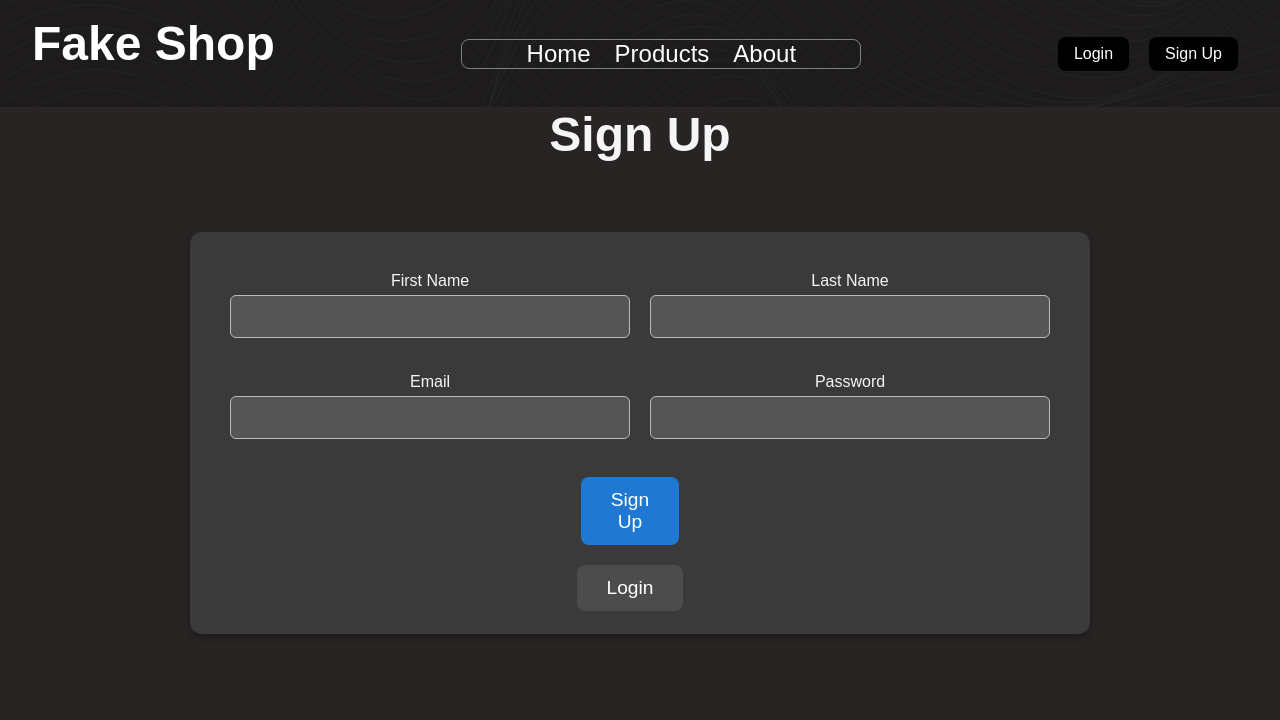
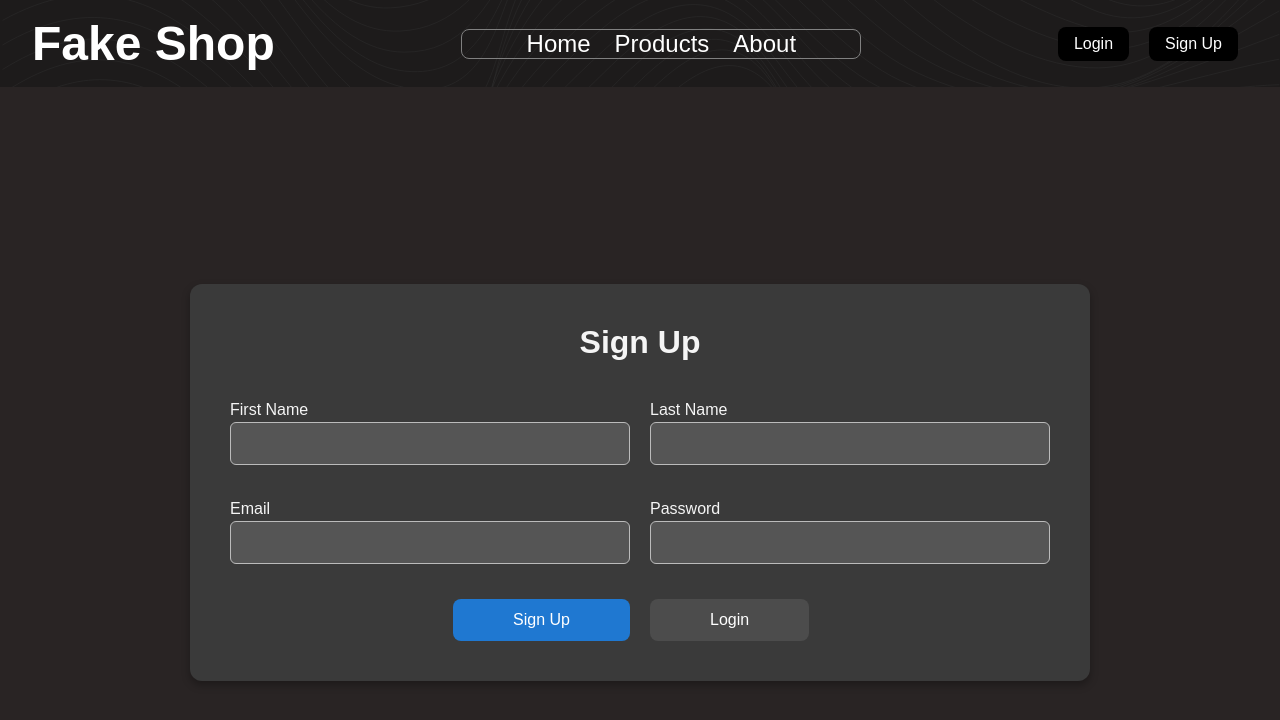
Before and after one commit to GonzaloMancebo/E-commerce, a Next.js app: page /auth/signup in a window 1280 px wide. Shown: the top 720 px of the page. Built offline with nearby package versions, Linux system fonts and the light colour scheme.

Commit message:
signup modificado

```diff
--- a/src/app/Components/Header/Header.jsx
+++ b/src/app/Components/Header/Header.jsx
@@ -22,7 +22,7 @@ function Header() {
           <Link href="/auth/login">
             <button>Login</button>
           </Link>
-          <Link href="/signup">
+          <Link href="/auth/signup">
             <button>Sign Up</button>
           </Link>
         </div>
--- a/src/app/auth/signup/page.jsx
+++ b/src/app/auth/signup/page.jsx
@@ -24,11 +24,13 @@ function SignUp() {
   };
 
   return (
-    <>
+    <div className="page-container">
       <Header />
+
+      {/* Contenedor del formulario */}
       <div className="sign-up-container">
-    <h1>Sign Up</h1>
         <form onSubmit={handleSubmit} className="form-container">
+          <h2>Sign Up</h2>
           <div className="input-group">
             <label htmlFor="firstname">First Name</label>
             <input
@@ -72,19 +74,20 @@ function SignUp() {
               onChange={(e) => setPassword(e.target.value)}
             />
           </div>
-        <div className="button-group">
-        <button type="submit" className="submit-btn">Sign Up</button>
-
+          <div className="input-group-button-login">
+            <Link href="/login">
+              <button type="button" className="signup-btn">Sign Up</button>
+            </Link>
+            </div>
+            <div className="input-group-button-signup">
             <Link href="/login">
               <button type="button" className="login-btn">Login</button>
             </Link>
             </div>
-
         </form>
       </div>
-    </>
+    </div>
   );
-
 }
 
 export default SignUp;
--- a/src/app/auth/signup/signup.css
+++ b/src/app/auth/signup/signup.css
@@ -5,20 +5,20 @@ body {
     font-family: Arial, sans-serif;
     margin: 0;
     padding: 0;
+    height: 100vh; /* Asegura que el body ocupe toda la altura de la ventana */
     display: flex;
-    flex-direction: column; /* Para que el header quede encima y el contenido abajo */
+    flex-direction: column;
 }
 
-  /* Contenedor del formulario */
+/* Contenedor principal */
 .sign-up-container {
     width: 100%;
     flex-grow: 1; /* Hace que el contenedor ocupe todo el espacio restante */
     display: flex;
     justify-content: center;
     align-items: center;
-    text-align: center;
     padding: 0 10px;
-    flex-direction: column; /* Para que el header quede encima y el contenido abajo */
+    height: calc(100vh - 10px); /* Ajusta el espacio restando la altura del Header */
 }
 
 /* Formulario (grid) */
@@ -32,14 +32,17 @@ body {
     padding: 40px;
     border-radius: 12px;
     box-shadow: 0 4px 8px rgba(0, 0, 0, 0.3); /* Sombra suave */
-    margin: 4%;
-    background-color: #3a3a3a; /* Fondo ligeramente oscuro para el formulario */
+    background-color: #3a3a3a;
+    max-height: 70%;
 }
 
-  /* Estilos para el título */
-  h1 {
-    font-size: 3rem;
-    margin-bottom: 20px;
+/* Estilo para el título del formulario */
+.form-container h2 {
+    grid-column: 1 / -1; /* El título abarca todo el ancho del formulario */
+    text-align: center; /* Centrado horizontalmente */
+    margin-bottom: 20px; /* Espacio debajo del título */
+    font-size: 2rem;
+    color: #f5f5f5;
 }
 
 /* Estilos para los grupos de input */
@@ -51,7 +54,7 @@ body {
 input {
     width: 100%;
     padding: 10px;
-    margin-top: 5px;
+    margin-top: 3px;
     border-radius: 6px;
     border: 1px solid #bbb;
     background-color: #555;
@@ -65,18 +68,41 @@ body {
     border-color: #1f78d1; /* Color azul cuando el campo está en foco */
 }
 
-  /* Estilos para los botones */
+/* Estilos generales para los botones */
 button {
     background-color: #1f78d1; /* Azul brillante para los botones */
     color: white;
-    padding: 12px 30px;
+    padding: 12px 60px;
     border: none;
     border-radius: 8px;
-    font-size: 1.2rem;
+    font-size: 1rem;
     cursor: pointer;
     transition: background-color 0.3s ease, transform 0.2s ease;
+}
 
+.input-group-button-signup {
+    color: white;
+    border: none;
+    border-radius: 8px;
+    font-size: 1rem;
+    cursor: pointer;
+    transition: background-color 0.3s ease, transform 0.2s ease;
+    display: flex;
+    align-items: flex-end;
 }
+
+.input-group-button-login {
+    color: white;
+    border: none;
+    border-radius: 8px;
+    font-size: 1rem;
+    cursor: pointer;
+    transition: background-color 0.3s ease, transform 0.2s ease;
+    display: flex;
+    justify-content: flex-end; /* Mueve los botones hacia la derecha */
+    align-items: flex-end;
+}
+
 
 /* Efecto hover para los botones */
 button:hover {
@@ -89,24 +115,13 @@ body {
     transform: scale(1); /* Restablecer tamaño al hacer clic */
 }
 
-  /* Estilos para el contenedor de los botones */
-  .button-group {
-    display: flex;
-    flex-direction: column; /* Los botones estarán apilados verticalmente */
-    justify-content: center; /* Centra los botones verticalmente */
-    align-items: center; /* Centra los botones horizontalmente */
-    gap: 20px; /* Espacio entre los botones */
-    margin-top: 20px;
-    background-color: red;
-    margin-left: 100%;
-    height: 100px;
-  }
 
 /* Estilos para el botón de login */
 .login-btn {
     background-color: #4c4c4c; /* Fondo gris para el botón de Login */
 }
 
+/* Efecto hover para el botón de login */
 .login-btn:hover {
     background-color: #333; /* Color más oscuro al hacer hover */
 }
```
Lines whose indentation alone changed are shown as unchanged.
